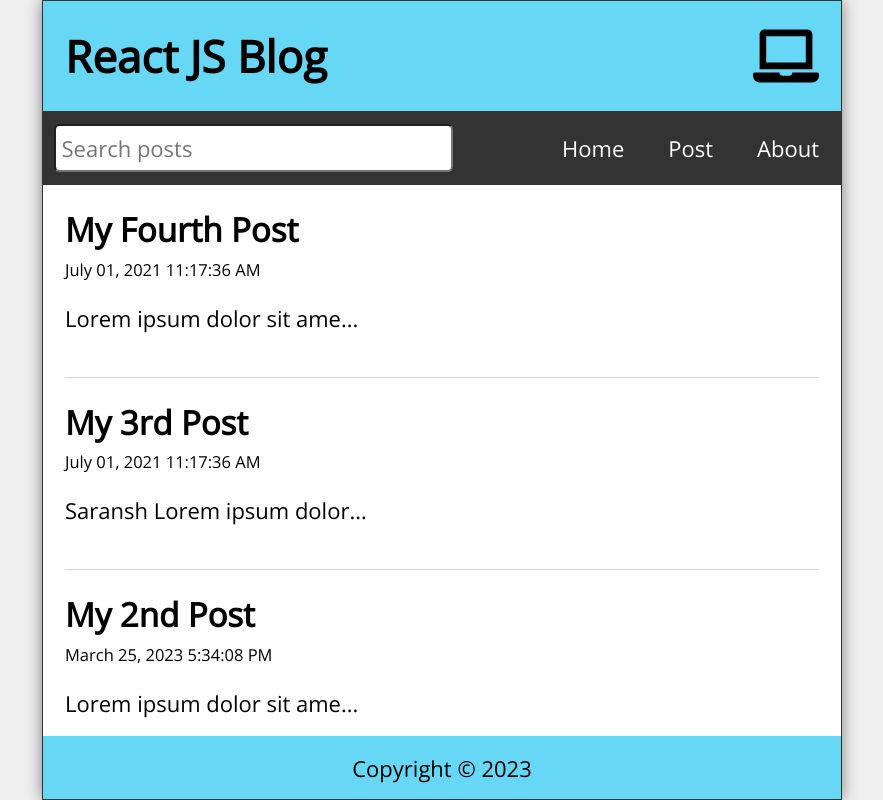
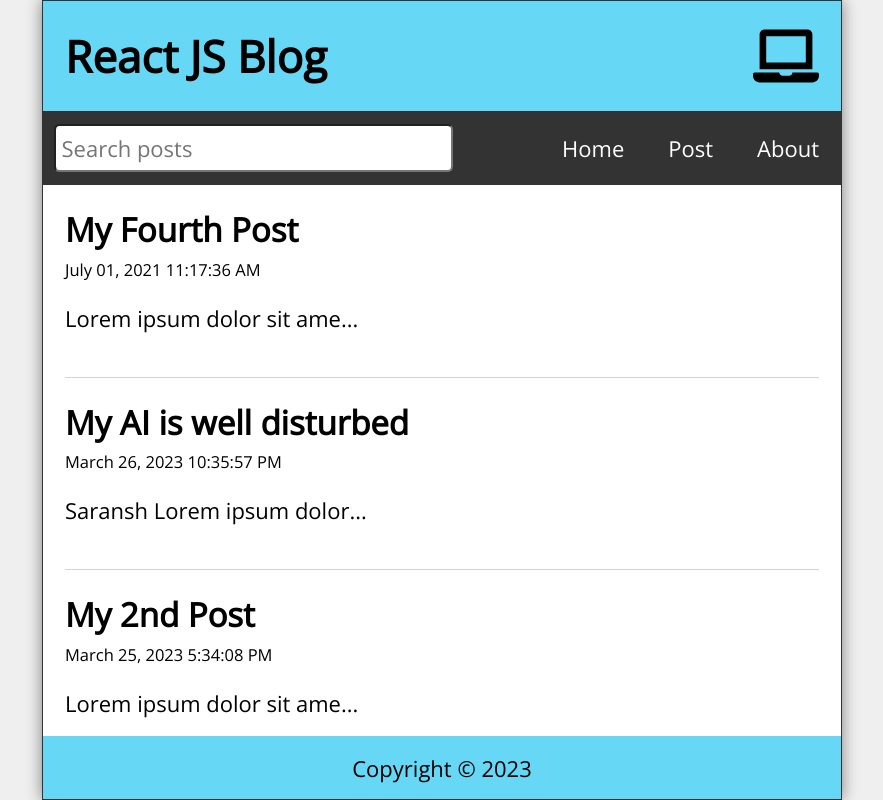
Before and after one commit to Sarlin-7757/BlogReact, a React (Create React App) app: page / in a window 1280 px wide. Shown: the whole page, without its empty margins (198-1081 px from the left). Built offline with nearby package versions, Linux system fonts and the light colour scheme; data requests are answered from the project's data file.

Commit message:
fixed the edit post page error

```diff
--- a/data/db.json
+++ b/data/db.json
@@ -14,8 +14,8 @@
     },
     {
       "id": 3,
-      "title": "My 3rd Post",
-      "datetime": "July 01, 2021 11:17:36 AM",
+      "title": "My AI is well disturbed",
+      "datetime": "March 26, 2023 10:35:57 PM",
       "body": "Saransh Lorem ipsum dolor sit amet consectetur adipisicing elit. Quis consequatur expedita, assumenda similique non optio! Modi nesciunt excepturi corrupti atque blanditiis quo nobis, non optio quae possimus illum exercitationem ipsa!"
     },
     {
--- a/src/EditPost.jsx
+++ b/src/EditPost.jsx
@@ -37,12 +37,13 @@
             </form>
         </>
        }
-       {!editTitle} &&
+       {!editTitle &&
                 <>
                     <h2>Post not Found</h2>
                     <p>Well that's disappointing</p>
                     <p><Link to="/">Visit our Homepage</Link></p>
                 </>
+       }
     </main>
   )
 }
```
